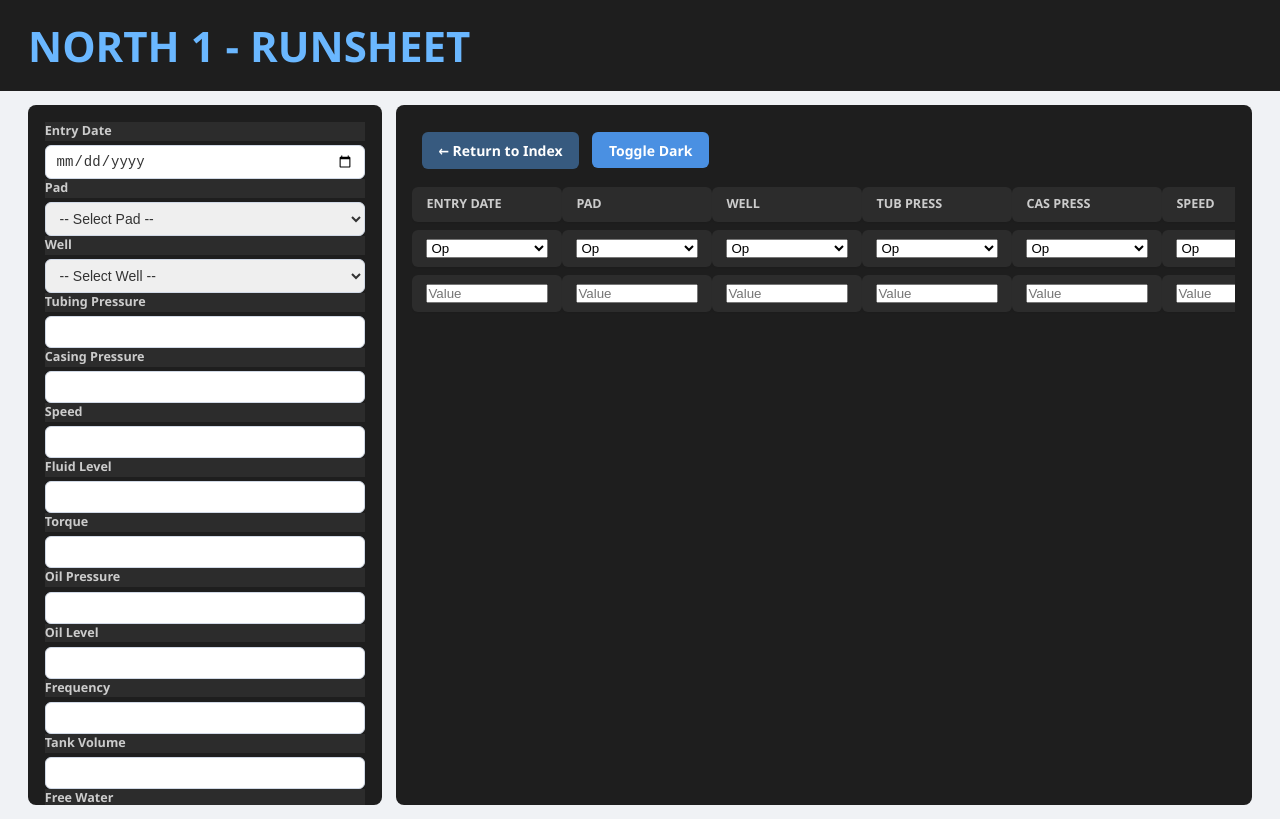
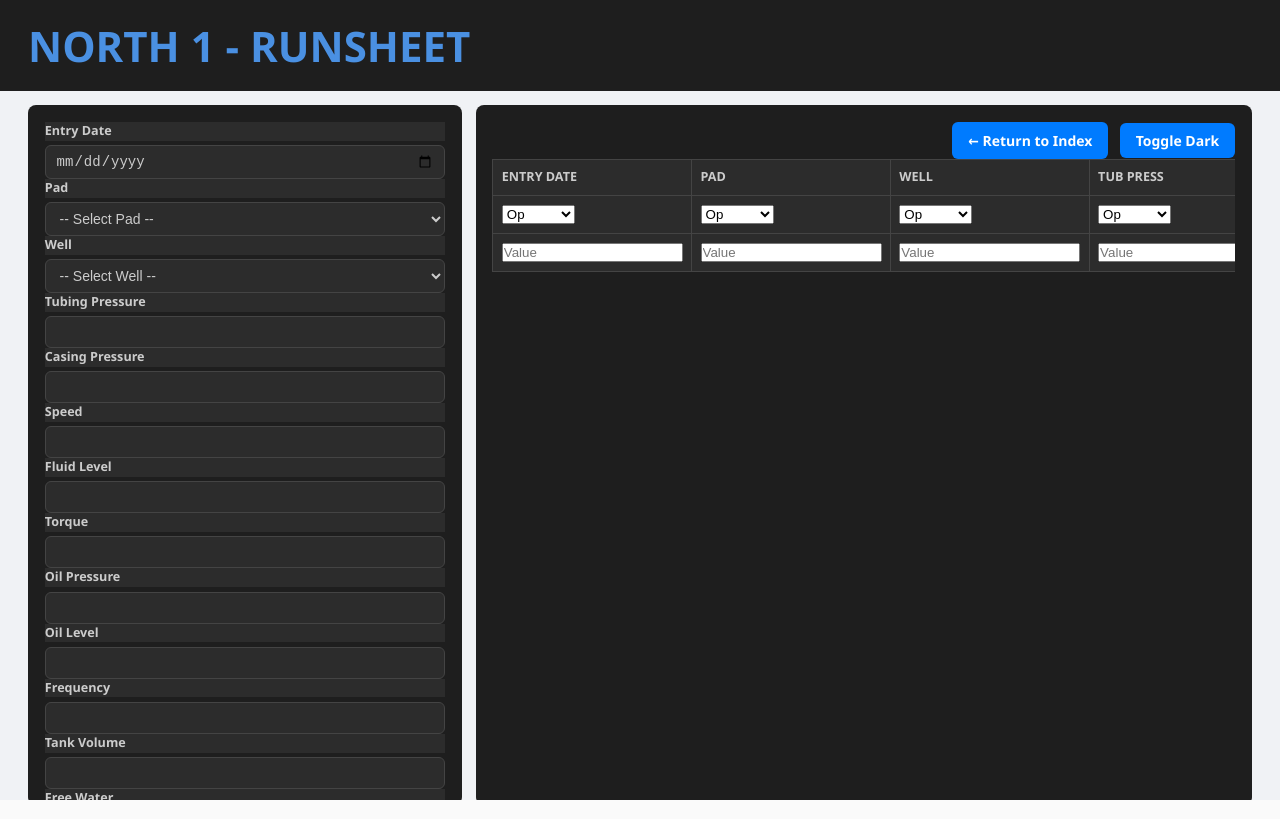
Before and after one commit to mdudumi/opdataentry, a plain HTML site: page Data Entry Form/north1.html in a window 1280 px wide. Both pictures are taken after a click on the button "Toggle Dark". Drawn offline with nearby package versions, Linux system fonts and the light colour scheme; no server answers.

Commit message:
Update style.css

```diff
--- a/Data Entry Form/css/style.css
+++ b/Data Entry Form/css/style.css
@@ -13,6 +13,7 @@ html, body {
   color: #222;
   font-size: 14px;
   line-height: 1.5;
+  overflow: hidden; /* hide any overflow on the main viewport */
 }
 
 /* Header */
@@ -21,66 +22,77 @@ header {
   top: 0;
   background: white;
   padding: 1rem 2rem;
-  box-shadow: 0 2px 6px rgb(0 0 0 / 0.1);
+  box-shadow: 0 2px 6px rgba(0, 0, 0, 0.1);
   z-index: 10;
   display: flex;
+  justify-content: space-between;
   align-items: center;
-  justify-content: space-between;
   font-weight: 700;
   font-size: 1.5rem;
   color: #4a90e2;
   user-select: none;
 }
 
-.return-button {
-  display: inline-block;
+.header-buttons {
+  display: flex;
+  gap: 0.8rem;
+  align-items: center;
+  margin-left: auto;
+}
+
+.return-button,
+#toggleMode {
   background-color: #007bff;
   color: white;
   text-decoration: none;
   padding: 8px 16px;
-  margin: 10px;
   border-radius: 6px;
   font-weight: 600;
-  transition: background 0.3s;
+  transition: background-color 0.3s;
+  cursor: pointer;
+  font-family: inherit;
+  font-size: 1rem;
+  border: none;
+  white-space: nowrap;
 }
 
-.return-button:hover {
+.return-button:hover,
+#toggleMode:hover {
   background-color: #0056b3;
 }
 
 /* Container & layout */
 .container {
   display: flex;
-  height: calc(100vh - 72px); /* header height approx 72px */
-  width: 100vw;
+  height: calc(100% - 72px); /* fill below header */
   gap: 1rem;
   padding: 1rem 2rem;
   background: #f0f2f5;
+  overflow: hidden; /* prevent scrollbars on container */
 }
 
-/* Left pane smaller with subtle shadow */
+.left-pane,
+.right-pane {
+  background: white;
+  border-radius: 8px;
+  box-shadow: 0 4px 12px rgba(0, 0, 0, 0.05);
+  padding: 1.2rem;
+  overflow: hidden; /* hide internal overflow */
+}
+
 .left-pane {
   flex: 0.7;
-  background: white;
-  border-radius: 8px;
-  box-shadow: 0 4px 12px rgb(0 0 0 / 0.05);
-  padding: 1.2rem;
-  overflow-y: auto;
   display: flex;
   flex-direction: column;
   gap: 0.8rem;
   min-width: 280px;
 }
 
-/* Right pane bigger */
 .right-pane {
-  flex: 1.8;
-  background: white;
-  border-radius: 8px;
-  box-shadow: 0 4px 12px rgb(0 0 0 / 0.05);
-  padding: 1.2rem;
-  overflow-x: auto;
+  flex: 1.3;
   min-width: 320px;
+  display: flex;
+  flex-direction: column;
 }
 
 /* Form styling */
@@ -108,102 +120,33 @@ form input:focus, form select:focus {
   box-shadow: 0 0 6px #4a90e2aa;
 }
 
-button {
-  padding: 0.6rem 1.2rem;
-  background: #4a90e2;
-  border: none;
-  border-radius: 6px;
-  color: #fafafa;
-  font-weight: 600;
-  cursor: pointer;
-  font-size: 1rem;
-  transition: background-color 0.25s ease, color 0.25s ease;
-  font-family: 'Segoe UI', Tahoma, Geneva, Verdana, sans-serif;
-  user-select: none;
-}
-
-button:hover {
-  background: #357abd;
-}
-
-/* Filters bar */
-.filters {
-  display: flex;
-  gap: 1rem;
-  margin-bottom: 1rem;
-  flex-wrap: wrap;
-  align-items: center;
-}
-
-.filters select, .filters button {
-  padding: 0.5rem 1rem;
-  border-radius: 6px;
-  border: 1.5px solid #d1d9e6;
-  background: #599ef8;
-  font-size: 1rem;
-  cursor: pointer;
-  transition: border-color 0.3s ease, color 0.3s ease;
-  font-family: 'Segoe UI', Tahoma, Geneva, Verdana, sans-serif;
-}
-
-.filters select:hover, .filters button:hover {
-  border-color: #4a90e2;
+/* Table wrapper to allow scroll inside only */
+.table-wrapper {
+  flex: 1;
+  overflow: auto;
 }
 
 /* Table styling */
 #previewTable {
   width: 100%;
-  border-collapse: separate;
-  border-spacing: 0 0.6rem;
+  border-collapse: collapse;
   font-size: 0.9rem;
-  min-width: 600px;
-  table-layout: auto;
-  font-variant-numeric: tabular-nums;
 }
 
-#previewTable th, #previewTable td {
-  background: #f9fafc;
-  padding: 0.6rem 1rem;
+#previewTable th,
+#previewTable td {
+  border: 1px solid #d1d9e6;
+  padding: 0.6rem;
   text-align: left;
-  white-space: nowrap;
-  border: none;
-  border-radius: 6px;
-  color: #333;
-  box-shadow: 0 1px 2px rgb(0 0 0 / 0.05);
 }
 
 #previewTable th {
-  background: #e1e7f0;
-  font-weight: 700;
-  color: #222;
+  background-color: #e9f2fa;
+  color: #333;
 }
 
-#previewTable td[contenteditable="true"] {
-  cursor: text;
-  transition: background-color 0.2s ease;
-}
-
-#previewTable td[contenteditable="true"]:focus {
-  outline: 2px solid #4a90e2;
-  background-color: #eaf4ff;
-}
-
-/* Delete button */
-#previewTable button {
-  background: #ff5f56;
-  border: none;
-  color: white;
-  padding: 0.3rem 0.6rem;
-  border-radius: 5px;
-  cursor: pointer;
-  font-weight: 600;
-  font-size: 0.85rem;
-  transition: background-color 0.3s ease;
-  font-family: 'Segoe UI', Tahoma, Geneva, Verdana, sans-serif;
-}
-
-#previewTable button:hover {
-  background: #e04b43;
+#previewTable td {
+  background-color: #ffffff;
 }
 
 /* Dark mode */
@@ -212,136 +155,52 @@ button:hover {
   color: #eee;
 }
 
-.dark-mode header {
-  background-color: #1e1e1e;
-  color: #6ab7ff;
-  box-shadow: 0 2px 6px rgb(255 255 255 / 0.12);
-}
-
+.dark-mode header,
 .dark-mode .left-pane,
 .dark-mode .right-pane {
   background-color: #1e1e1e;
-  color: #eee;
-  box-shadow: 0 4px 12px rgb(255 255 255 / 0.07);
+  box-shadow: 0 4px 12px rgba(255, 255, 255, 0.07);
 }
 
 .dark-mode form label,
 .dark-mode #previewTable th,
 .dark-mode #previewTable td,
-.dark-mode .filters select,
-.dark-mode .filters button {
+.dark-mode form input,
+.dark-mode form select {
   color: #ccc;
   background-color: #2c2c2c;
   border-color: #444;
 }
 
 .dark-mode form input:focus,
-.dark-mode form select:focus,
-.dark-mode .filters select:hover,
-.dark-mode .filters button:hover {
+.dark-mode form select:focus {
   border-color: #599ef8;
   box-shadow: 0 0 8px #599ef8aa;
 }
 
-.dark-mode #previewTable td[contenteditable="true"]:focus {
-  outline-color: #599ef8;
-  background-color: #335a9d;
-}
-
-.dark-mode #previewTable button {
-  background: #e24343;
-  color: white;
-}
-
-.dark-mode #previewTable button:hover {
-  background: #bf2d2d;
-}
-
 .dark-mode button {
-  color: white;
-}
-
-body.dark-mode .return-button {
   background-color: #375a7f;
   color: #fff;
 }
 
-/* Responsive */
+.dark-mode button:hover {
+  background-color: #294963;
+}
+
+/* Responsive adjustments */
 @media (max-width: 768px) {
   header {
-    font-size: 1.25rem;
-    padding: 1rem 1rem;
+    padding: 0.8rem 1rem;
   }
 
   .container {
     flex-direction: column;
+    padding: 1rem 1rem;
     height: auto;
-    padding: 1rem 1rem;
   }
 
   .left-pane, .right-pane {
-    flex: none;
     width: 100%;
     min-width: auto;
   }
-
-  .filters {
-    justify-content: center;
-  }
-
-  #previewTable {
-    font-size: 0.85rem;
-    min-width: auto;
-  }
 }
-
-/* Allow horizontal scrolling */
-.table-wrapper {
-  width: 100%;
-  overflow-x: auto;
-  -webkit-overflow-scrolling: touch;
-}
-
-/* Restore auto layout so columns size to their content */
-#previewTable {
-  width: auto;       /* allow natural width */
-  min-width: 100%;   /* at least fill the wrapper */
-  table-layout: auto;
-}
-
-/* Let cells wrap if necessary (or you can keep nowrap) */
-#previewTable th,
-#previewTable td {
-  white-space: nowrap;      /* you can try normal if wrapping is OK */
-  overflow: visible;        /* remove the ellipsis */
-  text-overflow: clip;
-}
-
-/* Make filter selects & inputs fill their header cells */
-#previewTable thead tr:nth-of-type(2) th select,
-#previewTable thead tr:nth-of-type(3) th input {
-  width: 100% !important;
-}
-
-/* Totals row shading */
-#previewTable tbody tr.total-row {
-  background-color: rgba(0,123,255,0.15) !important;
-  font-weight: 600;
-  color: #000 !important;
-}
-
-/* Ensure fixed layout so the widths are respected */
-#previewTable {
-  table-layout: fixed;
-  width: 100%;            /* fill its container */
-}
-
-/* Apply the same width to every column header and cell */
-#previewTable th,
-#previewTable td {
-  width: 150px;           /* your desired column width */
-  box-sizing: border-box;
-  overflow: hidden;
-  text-overflow: ellipsis;
-  white-space: nowrap;
-}
```
